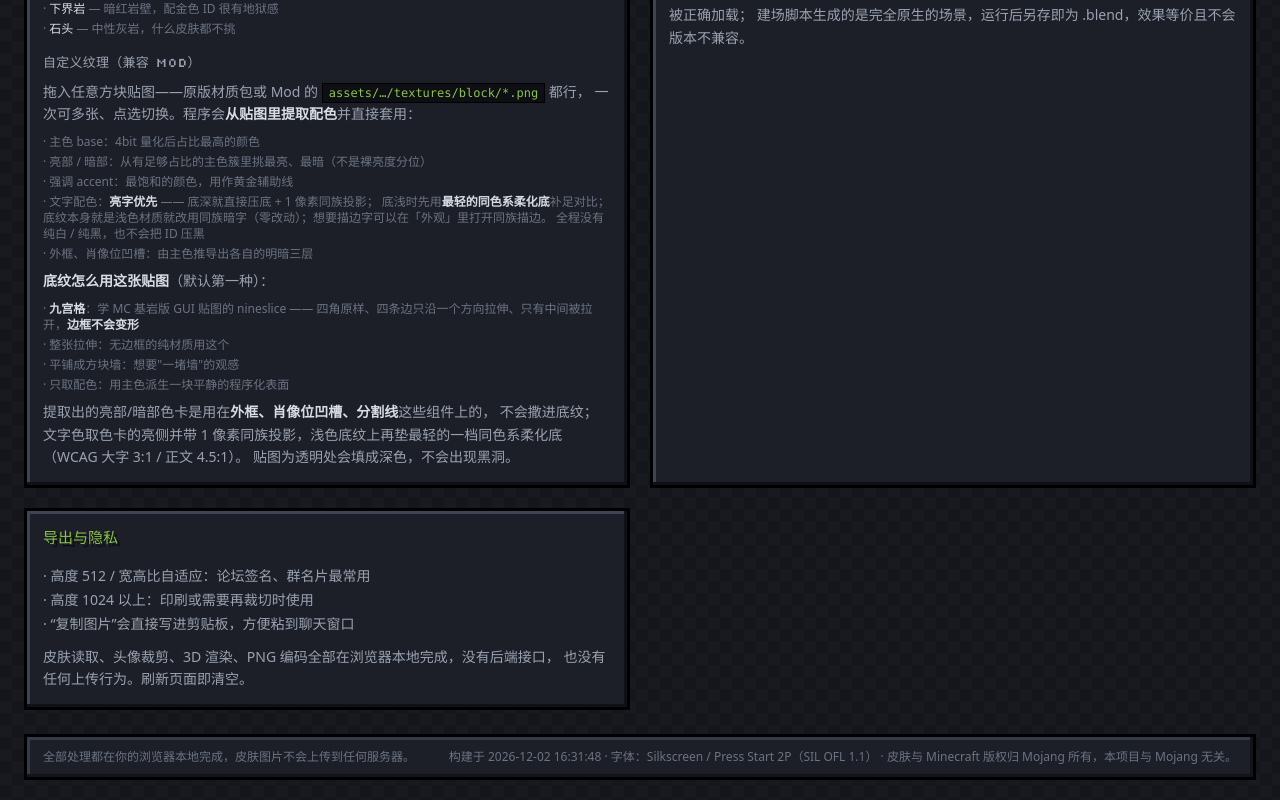
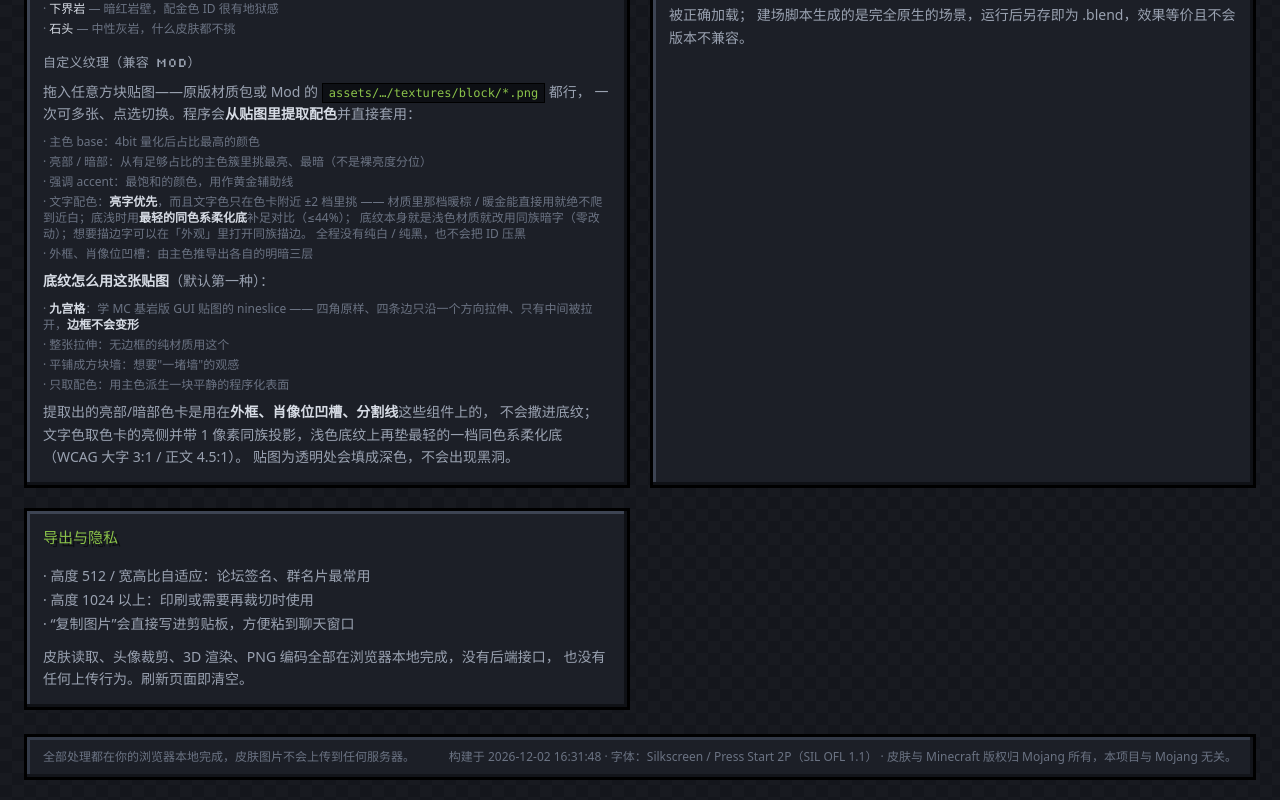
Before and after one commit to linfen0/MCNameplate, a React (Vite) app: page /guide in a window 1280 px wide. Shown: the part 1303-2103 px from the top of the page. Built offline with nearby package versions, Linux system fonts and the light colour scheme.

Commit message:
Sync from DSH workspace 2026-09-27 17:57

```diff
--- a/src/pages/GuidePage.tsx
+++ b/src/pages/GuidePage.tsx
@@ -143,8 +143,9 @@ export function GuidePage() {
               <li>· 亮部 / 暗部：从有足够占比的主色簇里挑最亮、最暗（不是裸亮度分位）</li>
               <li>· 强调 accent：最饱和的颜色，用作黄金辅助线</li>
               <li>
-                · 文字配色：<b className="text-ink-100">亮字优先</b> —— 底深就直接压底 + 1 像素同族投影；
-                底浅时先用<b className="text-ink-100">最轻的同色系柔化底</b>补足对比；
+                · 文字配色：<b className="text-ink-100">亮字优先</b>，而且文字色只在色卡附近 ±2 档里挑
+                —— 材质里那档暖棕 / 暖金能直接用就绝不爬到近白；底浅时用
+                <b className="text-ink-100">最轻的同色系柔化底</b>补足对比（≤44%）；
                 底纹本身就是浅色材质就改用同族暗字（零改动）；想要描边字可以在「外观」里打开同族描边。
                 全程没有纯白 / 纯黑，也不会把 ID 压黑
               </li>
```
Also changed, not shown: 1 other file (tests, documents, lock files or other folders).
